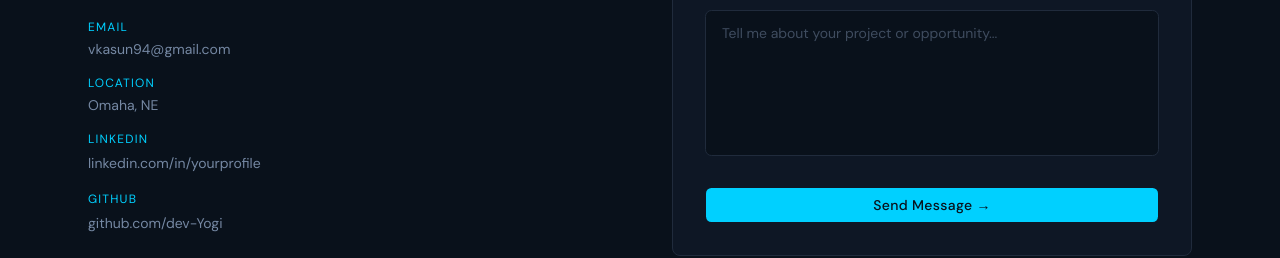
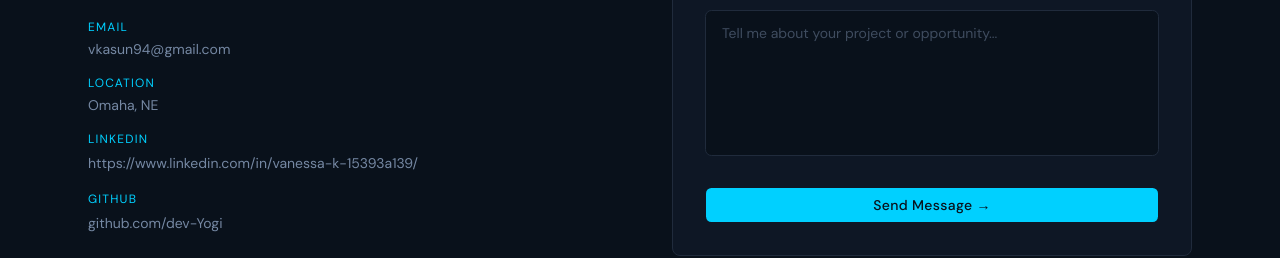
Before and after one commit to dev-Yogi/vanessa-portfolio, a Next.js app: page / in a window 1280 px wide. Shown: the part 9827-10085 px from the top of the page. Built offline with nearby package versions, Linux system fonts and the light colour scheme.

Commit message:
update linkedin contact info

```diff
--- a/src/components/ContactSection.jsx
+++ b/src/components/ContactSection.jsx
@@ -99,7 +99,7 @@ export default function ContactSection() {
                   rel="noopener noreferrer"
                   className="text-muted-foreground font-mono text-sm hover:text-primary transition-colors"
                 >
-                  linkedin.com/in/yourprofile
+                  https://www.linkedin.com/in/vanessa-k-15393a139/
                 </a>
               </div>
               <div>
```
